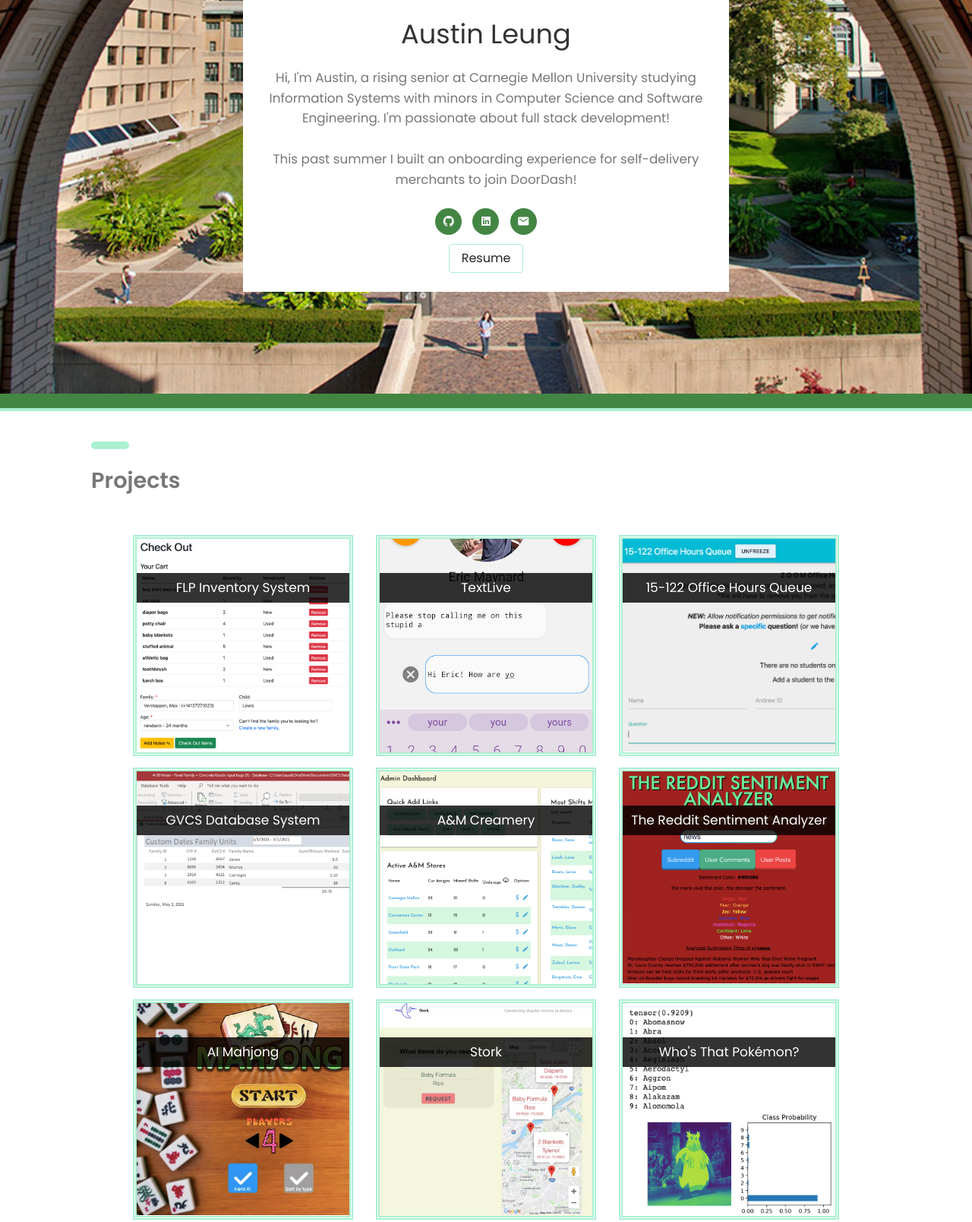
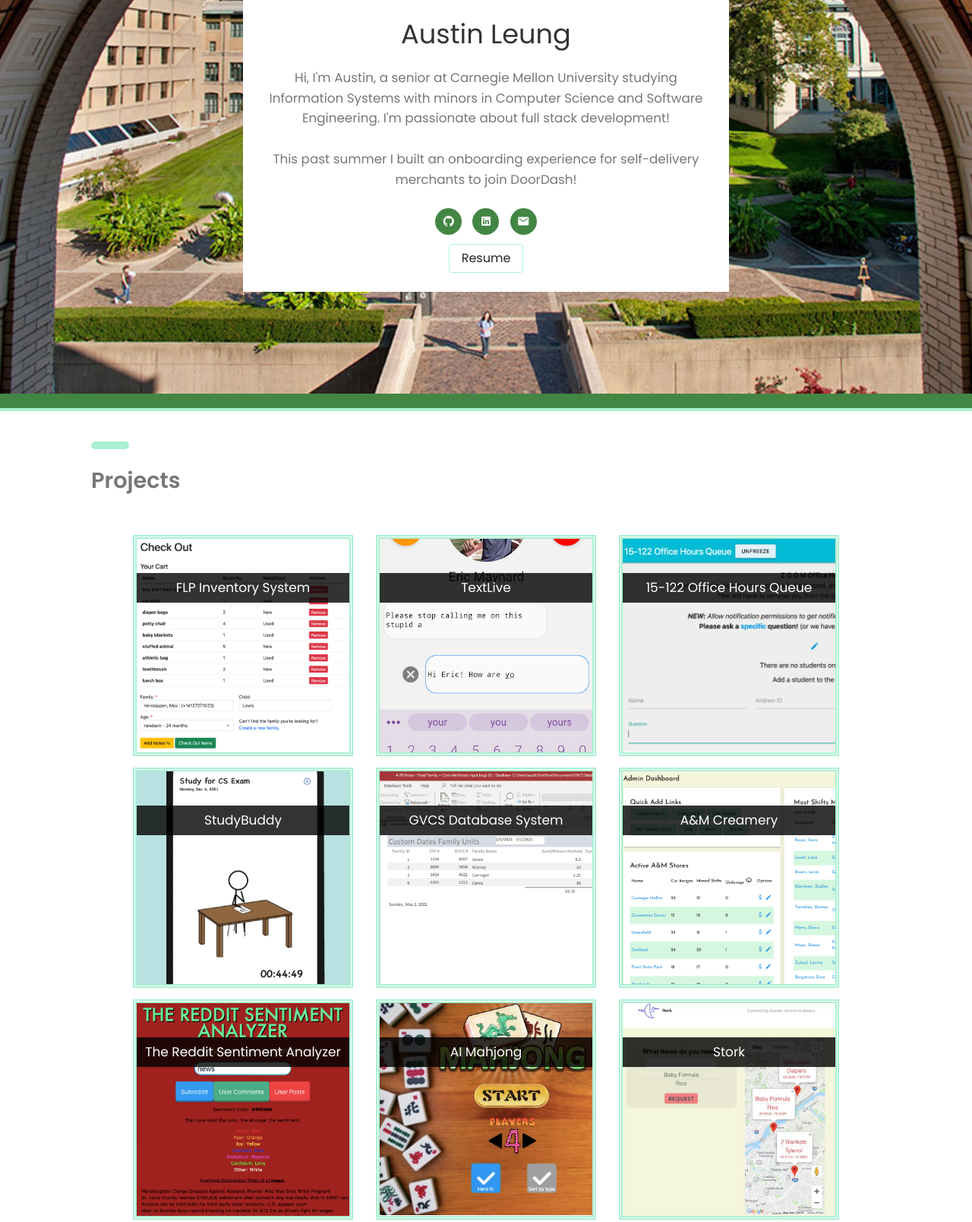
Before and after one commit to austin-leung/austin-leung.github.io, a plain HTML site: page index.html in a window 1280 px wide. Shown: the part 282-1890 px from the top of the page at 76% size. Drawn offline with Linux system fonts and the light colour scheme; files whose address does not match are found by name.

Commit message:
Add StudyBuddy

```diff
--- a/index.html
+++ b/index.html
@@ -43,7 +43,7 @@
 						<div id="banner-text">
 							<h1 class="vcard"><span class="fn">Austin Leung</span></h1>
 							<br>
-							<p>Hi, I'm Austin, a rising senior at Carnegie Mellon University studying Information Systems with minors in Computer Science and Software Engineering. I'm passionate about full stack development!
+							<p>Hi, I'm Austin, a senior at Carnegie Mellon University studying Information Systems with minors in Computer Science and Software Engineering. I'm passionate about full stack development!
 								<br>
 								<br>This past summer I built an onboarding experience for self-delivery merchants to join DoorDash!</p>
 						</div>
@@ -111,6 +111,18 @@
       <!-- close row -->
       <div class="row justify-content-md-center proj-row">
         <div class="col-lg-3 col-md-4 col-sm-6 col-xs-12">
+          <div class="hovereffect"> <img class="img-responsive" src="imgs/StudyBuddy.png" alt="StudyBuddy">
+            <div class="overlay">
+              <h2>StudyBuddy</h2>
+              <a class="info" href="./imgs/StudyBuddyPoster.pdf">
+                <div class="infoText"> The StudyBuddy iOS app helps students increase productivity by accompanying them with a virtual character as they work. Completing tasks gives users coins to buy more accessories!
+                  <div class="skills"> <span class="skill">Swift</span> </div>
+                </div>
+              </a>
+            </div>
+          </div>
+        </div>
+        <div class="col-lg-3 col-md-4 col-sm-6 col-xs-12">
           <div class="hovereffect"> <img class="img-responsive" src="imgs/gvcs.png" alt="GVCS Database System">
             <div class="overlay">
               <h2>GVCS Database System</h2>
@@ -134,6 +146,9 @@
             </div>
           </div>
         </div>
+      </div>
+      <!-- close row -->
+      <div class="row justify-content-md-center proj-row">
         <div class="col-lg-3 col-md-4 col-sm-6 col-xs-12">
           <div class="hovereffect"> <img class="img-responsive" src="imgs/reddit.png" alt="Reddit">
             <div class="overlay">
@@ -148,9 +163,6 @@
             </div>
           </div>
         </div>
-      </div>
-      <!-- close row -->
-      <div class="row justify-content-md-center proj-row">
         <div class="col-lg-3 col-md-4 col-sm-6 col-xs-12">
           <div class="hovereffect">
             <picture>
@@ -179,6 +191,9 @@
             </div>
           </div>
         </div>
+      </div>
+      <!-- close row -->
+      <div class="row justify-content-md-center proj-row">
         <div class="col-lg-3 col-md-4 col-sm-6 col-xs-12">
           <div class="hovereffect"> <img class="img-responsive" src="imgs/abomasnow.png" alt="Pokemon">
             <div class="overlay">
@@ -191,9 +206,6 @@
             </div>
           </div>
         </div>
-      </div>
-      <!-- close row -->
-      <div class="row justify-content-md-center proj-row">
         <div class="col-lg-3 col-md-4 col-sm-6 col-xs-12">
           <div class="hovereffect"> <img class="img-responsive" src="imgs/findthesets.png" alt="Find the Sets">
             <div class="overlay">
```
Also changed, not shown: imgs/StudyBuddy.png (added), 2 other files.
